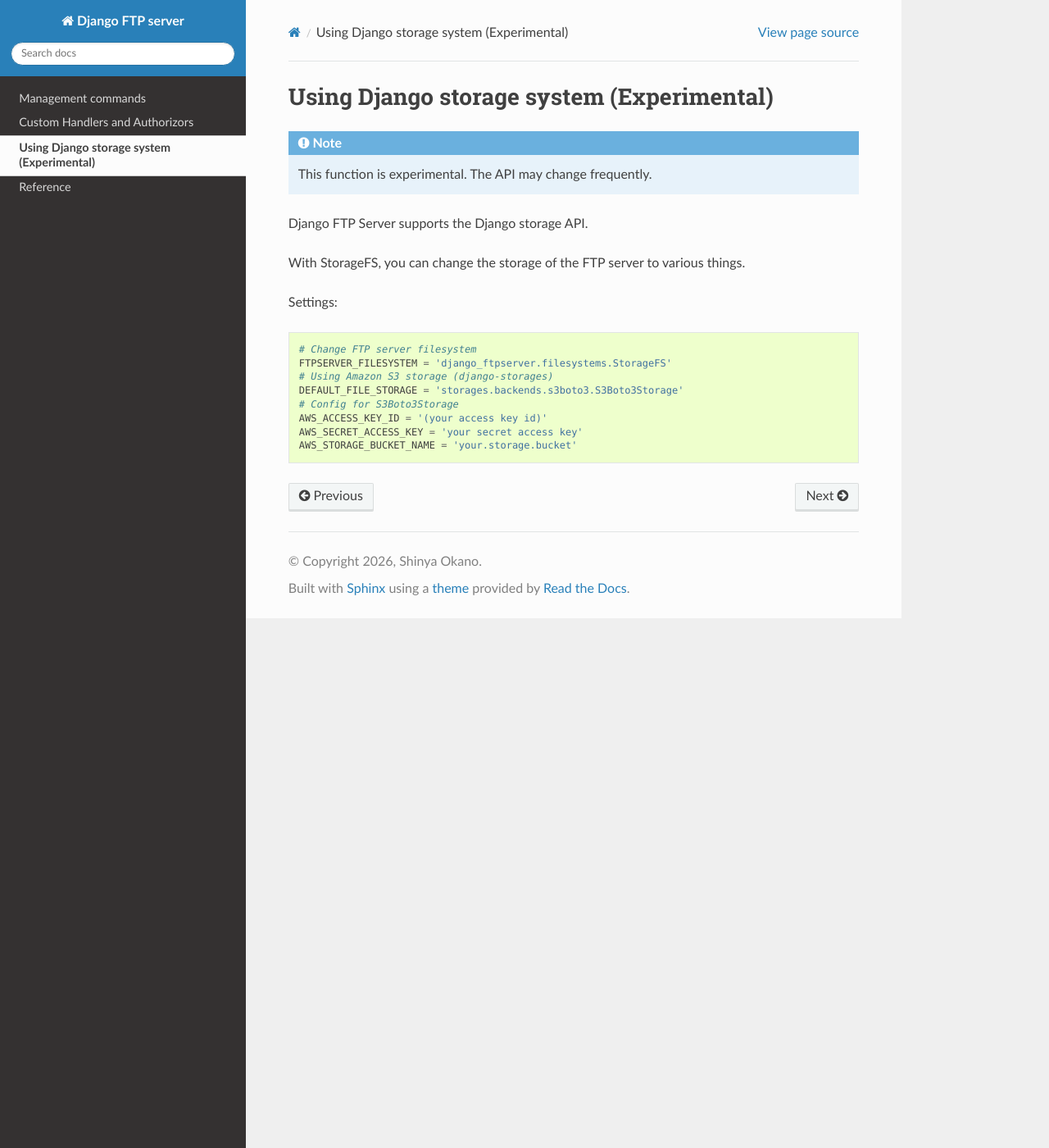
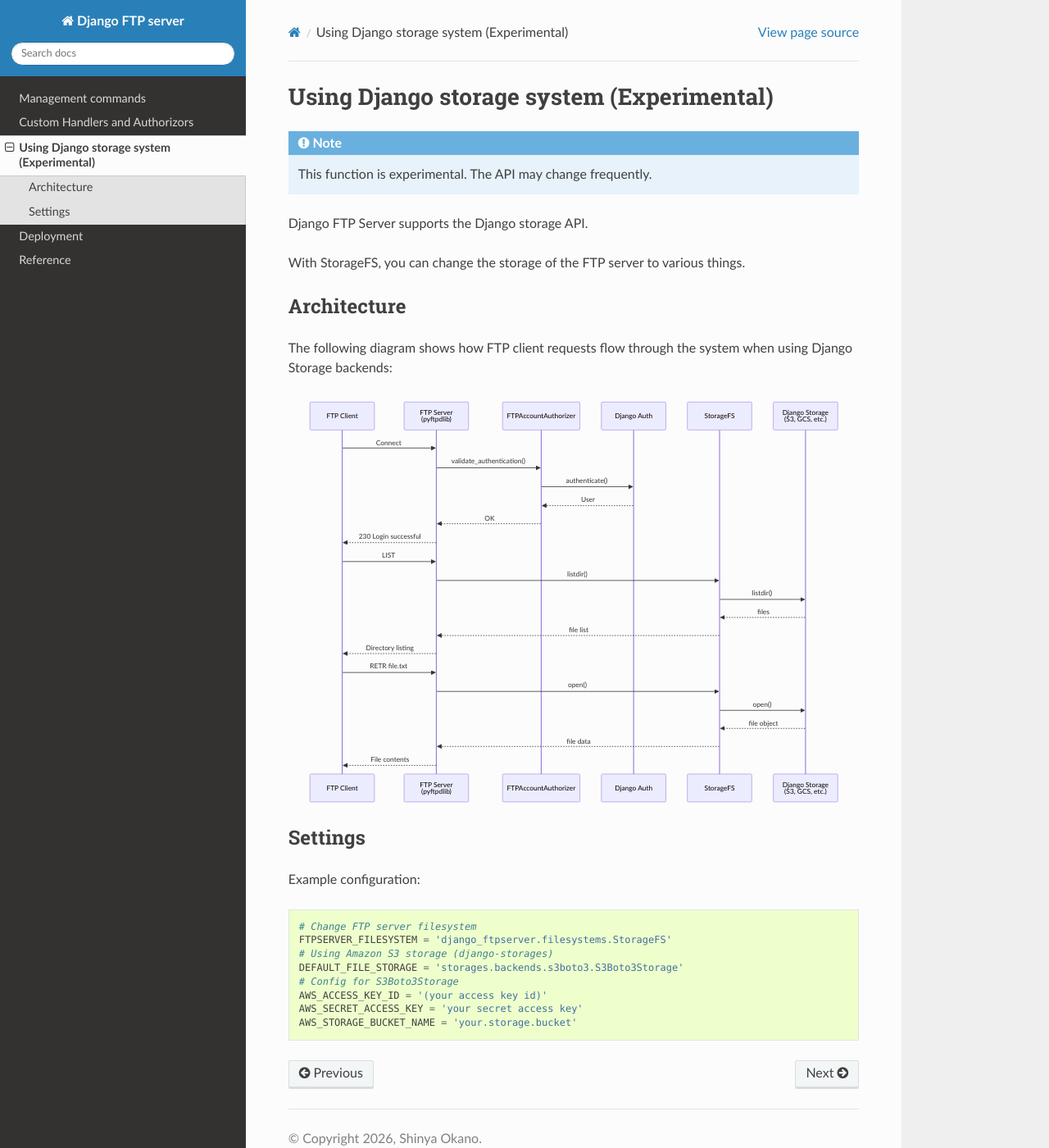
Before and after one commit to tokibito/django-ftpserver, a Sphinx documentation site: the page built from docs/source/using_django_storage.rst, in a window 1280 px wide and 1400 px high. Shown: the whole window at 82% size. Built offline with Sphinx 7.4.7 and the Read the Docs theme 3.1.0, drawn with Linux system fonts in a browser that asks for light colours.

Commit message:
improve docs

```diff
--- a/docs/requirements.txt
+++ b/docs/requirements.txt
@@ -1,5 +1,6 @@
 Sphinx==9.1.0
 sphinx-autobuild==2024.10.3
 sphinx_rtd_theme
+sphinxcontrib-mermaid
 Django==5.2.10
 pyftpdlib==2.1.0
--- a/docs/source/conf.py
+++ b/docs/source/conf.py
@@ -59,6 +59,7 @@
     'sphinx.ext.autodoc',
     'sphinx.ext.todo',
     'sphinx_rtd_theme',
+    'sphinxcontrib.mermaid',
 ]
 
 # Add any paths that contain templates here, relative to this directory.
--- a/docs/source/index.rst
+++ b/docs/source/index.rst
@@ -15,6 +15,7 @@
    management_commands
    custom_handlers_authorizers
    using_django_storage
+   deployment
    reference/index
    ChangeLog
 
--- a/docs/source/using_django_storage.rst
+++ b/docs/source/using_django_storage.rst
@@ -10,7 +10,46 @@
 
 With StorageFS, you can change the storage of the FTP server to various things.
 
-Settings::
+Architecture
+============
+
+The following diagram shows how FTP client requests flow through the system when using Django Storage backends:
+
+.. mermaid::
+
+   sequenceDiagram
+       participant Client as FTP Client
+       participant FTPServer as FTP Server<br>(pyftpdlib)
+       participant Authorizer as FTPAccountAuthorizer
+       participant Django as Django Auth
+       participant StorageFS as StorageFS
+       participant Storage as Django Storage<br>(S3, GCS, etc.)
+
+       Client->>FTPServer: Connect
+       FTPServer->>Authorizer: validate_authentication()
+       Authorizer->>Django: authenticate()
+       Django-->>Authorizer: User
+       Authorizer-->>FTPServer: OK
+       FTPServer-->>Client: 230 Login successful
+
+       Client->>FTPServer: LIST
+       FTPServer->>StorageFS: listdir()
+       StorageFS->>Storage: listdir()
+       Storage-->>StorageFS: files
+       StorageFS-->>FTPServer: file list
+       FTPServer-->>Client: Directory listing
+
+       Client->>FTPServer: RETR file.txt
+       FTPServer->>StorageFS: open()
+       StorageFS->>Storage: open()
+       Storage-->>StorageFS: file object
+       StorageFS-->>FTPServer: file data
+       FTPServer-->>Client: File contents
+
+Settings
+========
+
+Example configuration::
 
    # Change FTP server filesystem
    FTPSERVER_FILESYSTEM = 'django_ftpserver.filesystems.StorageFS'
```
Also changed, not shown: README.rst (+16 -0 lines), docs/source/deployment.rst (added, +220 -0 lines).
